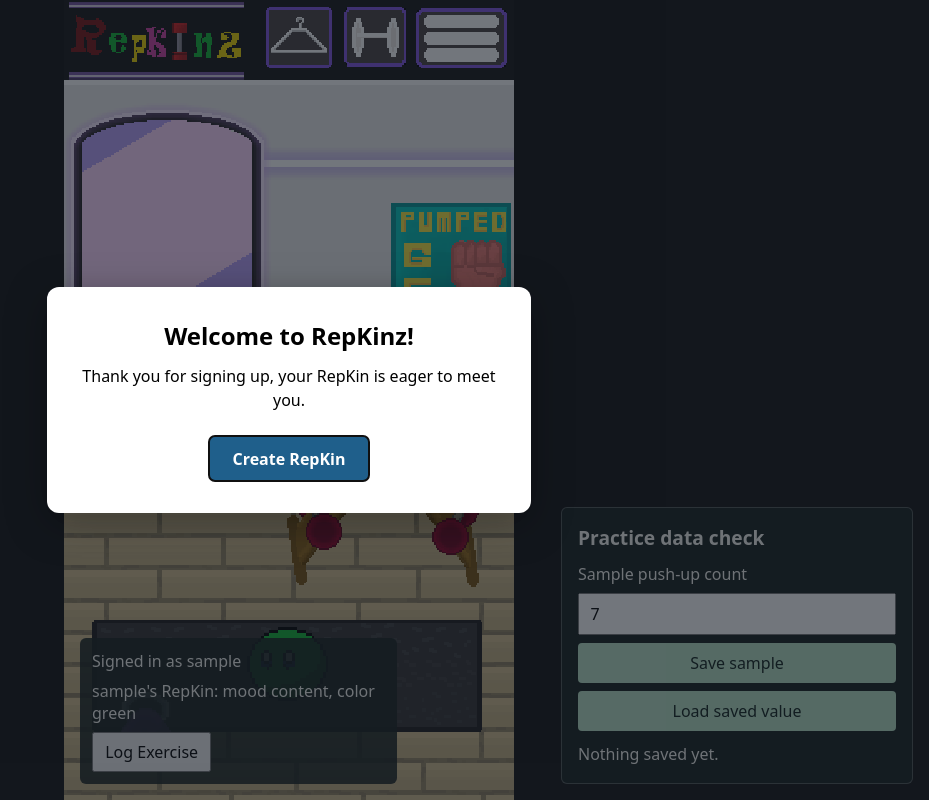
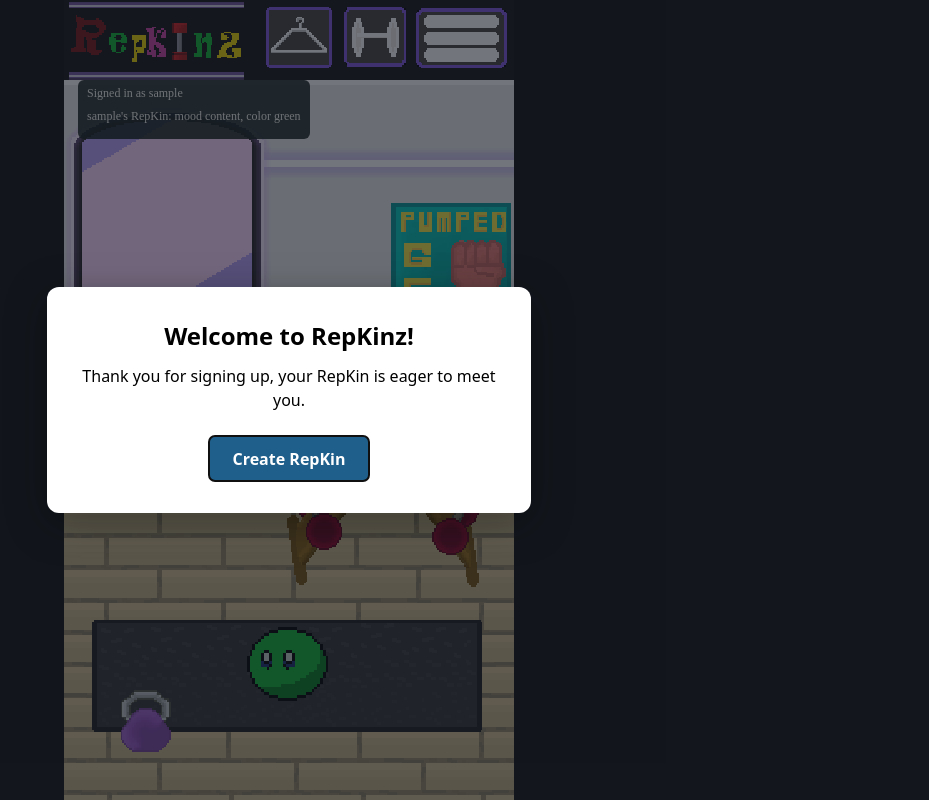
Before and after one commit to UCCS-CS4300-5300/group1-fall2026, a Django app: page / in a window 1280 px wide. Shown: the whole page, without its empty margins (351-1280 px from the left). Run offline with Django 5.2, Linux system fonts and the light colour scheme; the visitor is signed in with stand-in values (Sample User, id 1); data comes from the database, SQL or seed files in the repository.

Commit message:
Finished organizing everything visually

```diff
--- a/project/core/templates/core/home.html
+++ b/project/core/templates/core/home.html
@@ -16,7 +16,7 @@
             font: inherit;
         }
         .practice-panel {
-            position: fixed;
+            position: absolute;
             right: 1rem;
             bottom: 1rem;
             z-index: 5;
@@ -30,6 +30,7 @@
             border: 1px solid rgba(255, 255, 255, 0.25);
             border-radius: 6px;
             font-family: system-ui, sans-serif;
+
         }
         .practice-panel h1 {
             margin: 0 0 0.75rem;
@@ -59,6 +60,7 @@
         .practice-panel button:disabled {
             cursor: wait;
             opacity: 0.7;
+
         }
         .practice-result {
             min-height: 1.5em;
@@ -85,14 +87,25 @@
         <div class="repkin-summary">
             <p>Signed in as {{ user.username }}</p>
             <p>{{ user.username }}'s RepKin: mood {{ repkin.mood }}, color {{ repkin.color }}</p>
+        </div>
 
-    <button
-        type="button"
-        id="log-exercise-btn"
-        data-exercise-modal="exercise-modal">
-        Log Exercise
-    </button>
-</div>
+        <!-- Exercise Logging -->
+        <button type="button" id="log-exercise-btn" class="stage_button" aria-label="Log Exercise" aria-haspopup="dialog"
+                style="--l:62%; --t:0.6%; --w:13.8%; --h:7.6%"></button>
+            <section id="practice-panel" class="practice-panel" hidden aria-labelledby="practice-title">
+                <h1 id="practice-title">Practice data check</h1>
+                <form id="practice-data-form" method="post" action="{% url 'core:practice_data' %}">
+                    {% csrf_token %}
+                    <label for="practice-pushups">Sample push-up count</label>
+                    <input id="practice-pushups" name="practice_pushups" type="number" min="0" max="10000" value="7" required>
+                    <button type="submit">Save sample</button>
+                </form>
+                <button id="load-practice-data" type="button">Load saved value</button>
+                <p id="practice-result" class="practice-result" role="status" aria-live="polite">Nothing saved yet.</p>
+            </section>
+
+        <!-- Practice Data -->
+
 
         <div id="mainMenu" class="main_menu hidden">
         <div class="menu_panel">
@@ -175,23 +188,11 @@
                 style="--l:40.8%; --t:84.2%; --w:3.8%; --h:3.3%"></button>
         <button type="button" id="kgsBtn" class="menu_field" aria-label="Kilograms" aria-pressed="false"
                 style="--l:46.9%; --t:84.2%; --w:3.8%; --h:3.3%"></button>
+
+
     </div>
 </div>
 </div>
-
-    <main>
-        <section class="practice-panel" aria-labelledby="practice-title">
-            <h1 id="practice-title">Practice data check</h1>
-            <form id="practice-data-form" method="post" action="{% url 'core:practice_data' %}">
-                {% csrf_token %}
-                <label for="practice-pushups">Sample push-up count</label>
-                <input id="practice-pushups" name="practice_pushups" type="number" min="0" max="10000" value="7" required>
-                <button type="submit">Save sample</button>
-            </form>
-            <button id="load-practice-data" type="button">Load saved value</button>
-            <p id="practice-result" class="practice-result" role="status" aria-live="polite">Nothing saved yet.</p>
-        </section>
-    </main>
 
     <script src="{% static 'core/practice_data.js' %}" defer></script>
     {% include "core/_repkin_modals.html" %}
@@ -280,31 +281,30 @@
         }
     });
 
-    /* Music and Unit Toggles */
-    const menuArt = document.getElementById("menuArt");
-    const music = document.getElementById("bg-music");
-    const musicBtn = document.getElementById("musicBtn");
-    const lbsBtn = document.getElementById("lbsBtn");
-    const kgsBtn = document.getElementById("kgsBtn");
-    let unit = "lbs";
-    let musicOn = true;
+    </script>
 
-    function renderMenuArt() {
-        menuArt.src = menuArt.dataset[unit + (musicOn ? "On" : "Off")];
-        musicBtn.setAttribute("aria-pressed", String(musicOn));
-        lbsBtn.setAttribute("aria-pressed", String(unit === "lbs"));
-        kgsBtn.setAttribute("aria-pressed", String(unit === "kgs"));
-        if (musicOn) { music.play().catch(() => {}); } else { music.pause(); }
-    }
+<!-- Logging Exercise Panel-->
+<script>
+    document.getElementById("log-exercise-btn").addEventListener("click", () => {
+        document.getElementById("practice-panel").hidden = false;
+    });
+    document.addEventListener("keydown", (e) => {
+        if (e.key === "Escape") document.getElementById("practice-panel").hidden = true;
+    });
+</script>
 
-    musicBtn.addEventListener("click", () => { musicOn = !musicOn; renderMenuArt(); });
-    lbsBtn.addEventListener("click", () => { unit = "lbs"; renderMenuArt(); });
-    kgsBtn.addEventListener("click", () => { unit = "kgs"; renderMenuArt(); });
-
-    // browsers block autoplay with sound, so start on the first click if music is on
-    document.addEventListener("pointerdown", () => {
-        if (musicOn && music.paused) music.play().catch(() => {});
-    }, { once: true });
+<!-- Practice Data Panel -->
+<script>
+    const practicePanel = document.getElementById("practice-panel");
+    document.getElementById("log-exercise-btn").addEventListener("click", () => {
+        practicePanel.hidden = false;
+    });
+    document.getElementById("close-practice").addEventListener("click", () => {
+        practicePanel.hidden = true;
+    });
+    document.addEventListener("keydown", (e) => {
+        if (e.key === "Escape") practicePanel.hidden = true;
+    });
 </script>
 
 <script src="{% static 'js/main_menu.js' %}"></script>
--- a/project/static/css/home.css
+++ b/project/static/css/home.css
@@ -301,16 +301,22 @@ button.menu_field {
     z-index: 5;
 }
 
-/*Workout Logging */
+
 .repkin-summary {
     position: absolute;
-            left: 1rem;
-            bottom: 1rem;
+    left: 3%;
+    top: 10%;
     z-index: 2;
-            max-width: 65%;
-            padding: 0.75rem;
+    padding: 0.4rem 0.6rem;
     color: #f7f7f2;
     background: rgba(22, 31, 29, 0.88);
     border-radius: 6px;
-            font-family: system-ui, sans-serif;
+    font-size: 12px;
 }
+
+#exercise-modal .practice-panel {
+    position: static;
+    width: auto;
+    max-height: none;
+    margin-top: 1rem;
+}
```
Also changed, not shown: project/core/tests.py (+12 -0 lines), project/core/tests/test_exercise_input.py (+5 -2 lines), project/core/tests/test_repkin_setup.py (+1 -1 lines), project/repkin-firebase-firebase-adminsdk-fbsvc-ba2ab06f37.json (line endings or trailing spaces). Lines whose indentation alone changed are shown as unchanged.
